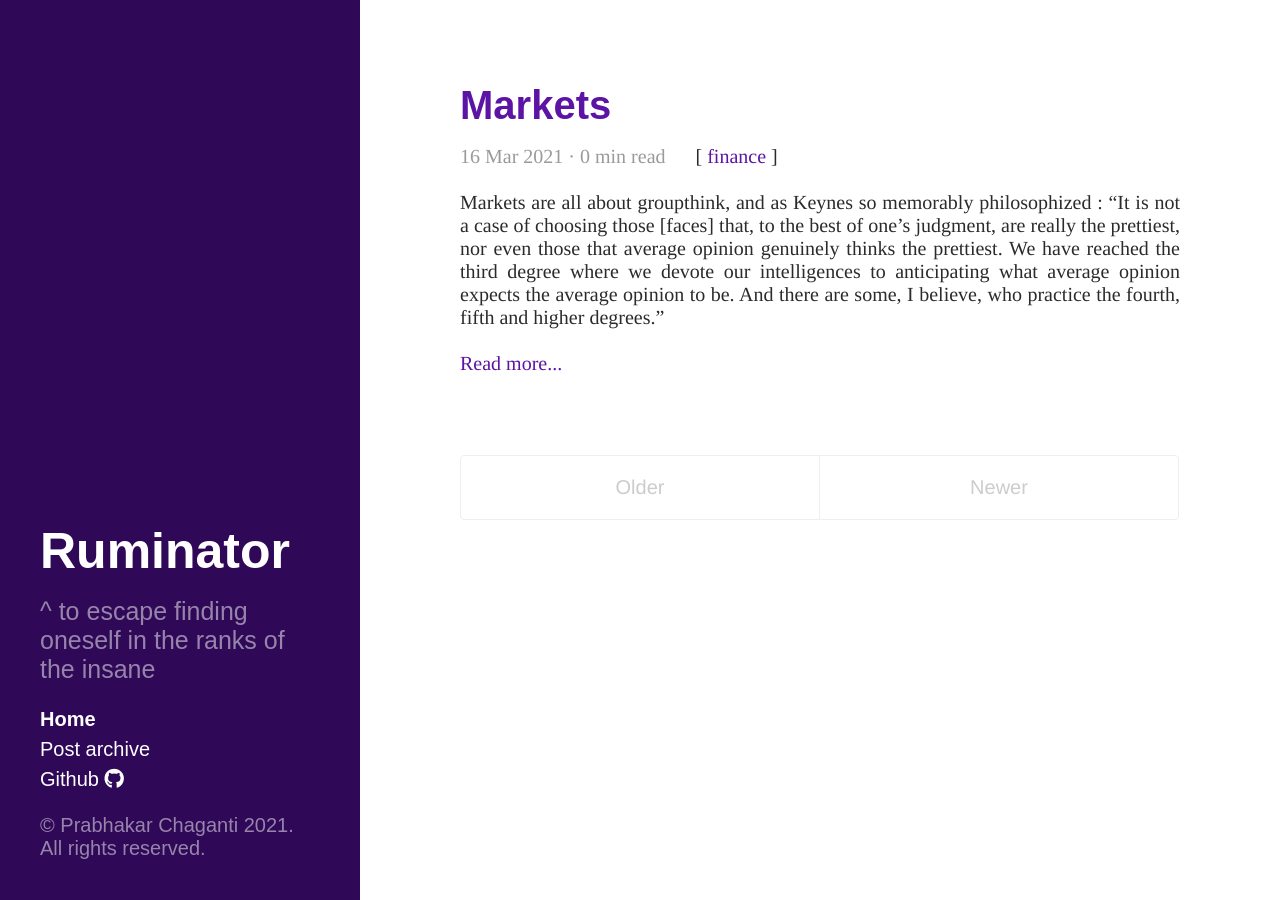
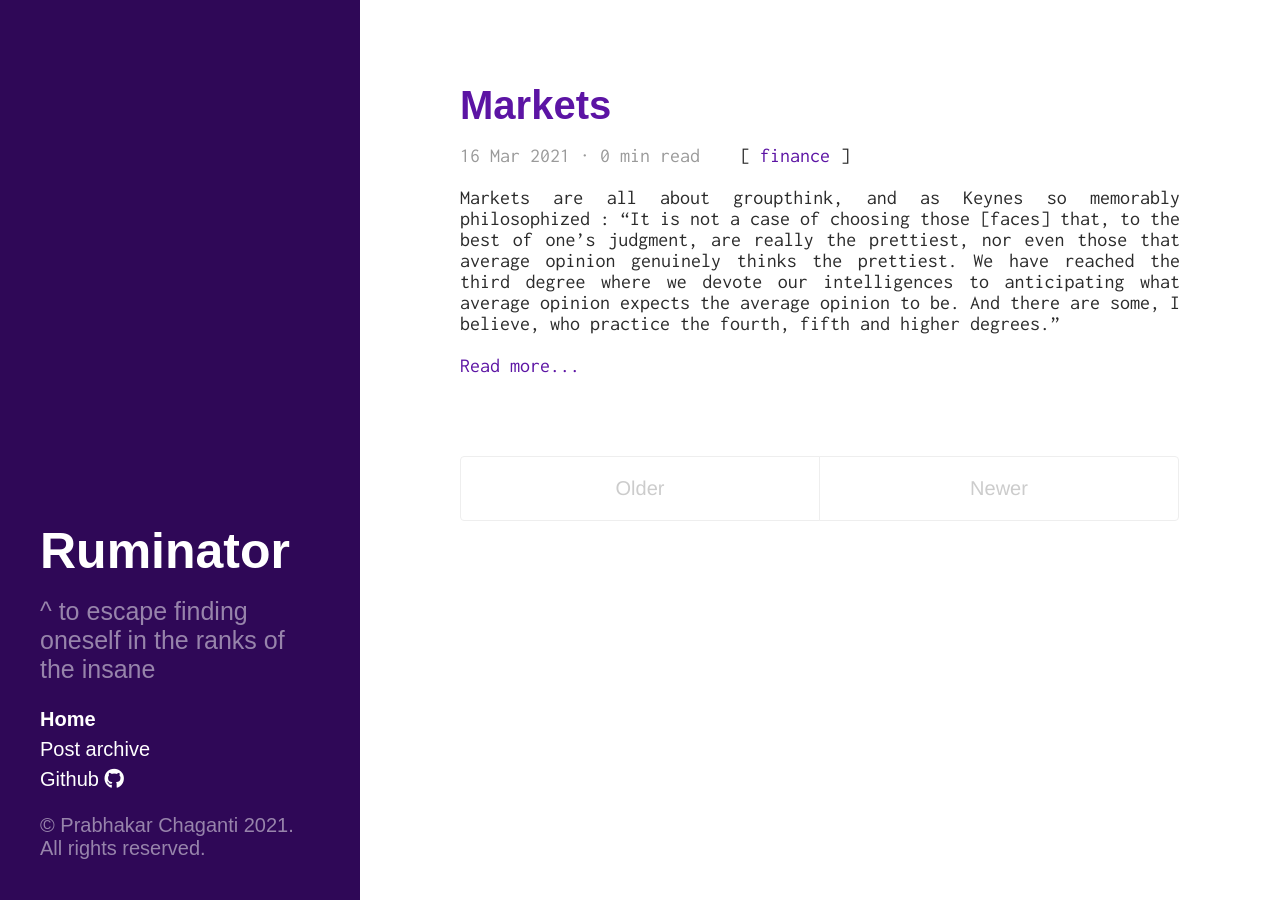
Before and after one commit to pchaganti/pchaganti.github.io, a Jekyll site: the page built from index.html, in a window 1280 px wide. Built offline with Jekyll 4.4.1, drawn with Linux system fonts in a browser that asks for light colours; nearby versions of some CDN libraries; the list of posts is cut into pages by our own code.

Commit message:
Update CSS

```diff
--- a/css/hyde.css
+++ b/css/hyde.css
@@ -33,7 +33,7 @@
  */
 
 html {
-  font-family: "Crimson Text", Times, serif;
+  font-family: "Inconsolata", Times, serif;
   text-align: justify;
   font-display: swap;
 }
```
